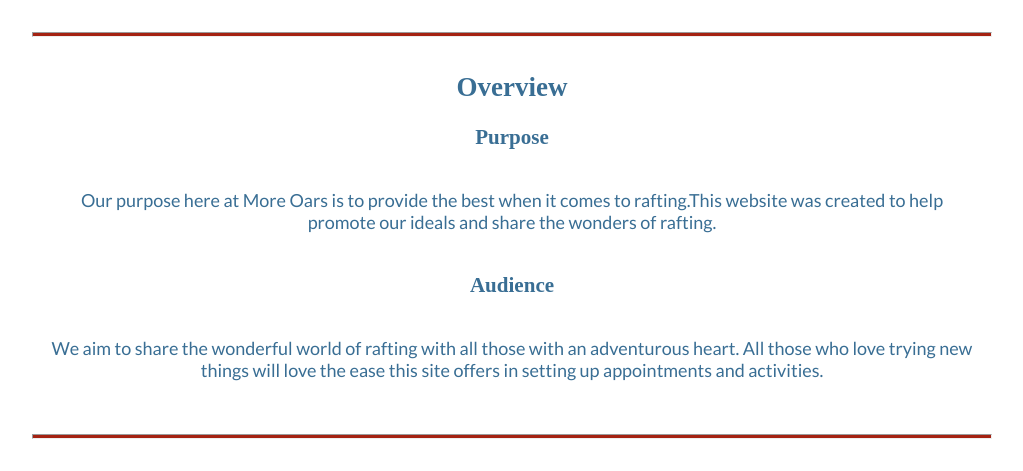
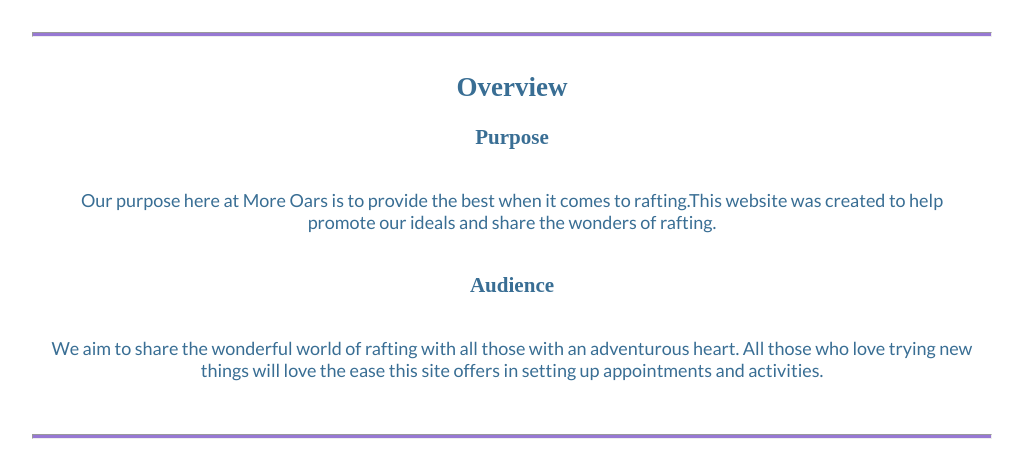
Before and after one commit to MushuMan/wdd130, a plain HTML site: page wwr/site-plan-rafting.html in a window 1280 px wide. Shown: the part 308-779 px from the top of the page, without its empty margins (128-1151 px from the left). Drawn offline with Linux system fonts and the light colour scheme; a web font is replaced by a local one.

Commit message:
changed color values in css

```diff
--- a/wwr/styles/site-plan-rafting.css
+++ b/wwr/styles/site-plan-rafting.css
@@ -5,9 +5,9 @@
 
 :root {
   /* change the values below to your colors from your palette */
-  --primary-color: #396E94   ;
-  --secondary-color: #E7C24F ;
-  --accent1-color: #A42212;
+  --primary-color: #2E1A46   ;
+  --secondary-color: #68A8DB ;
+  --accent1-color: #9778D3;
   --accent2-color: white;
 
   /* change the values below to your chosen font(s) */
```
